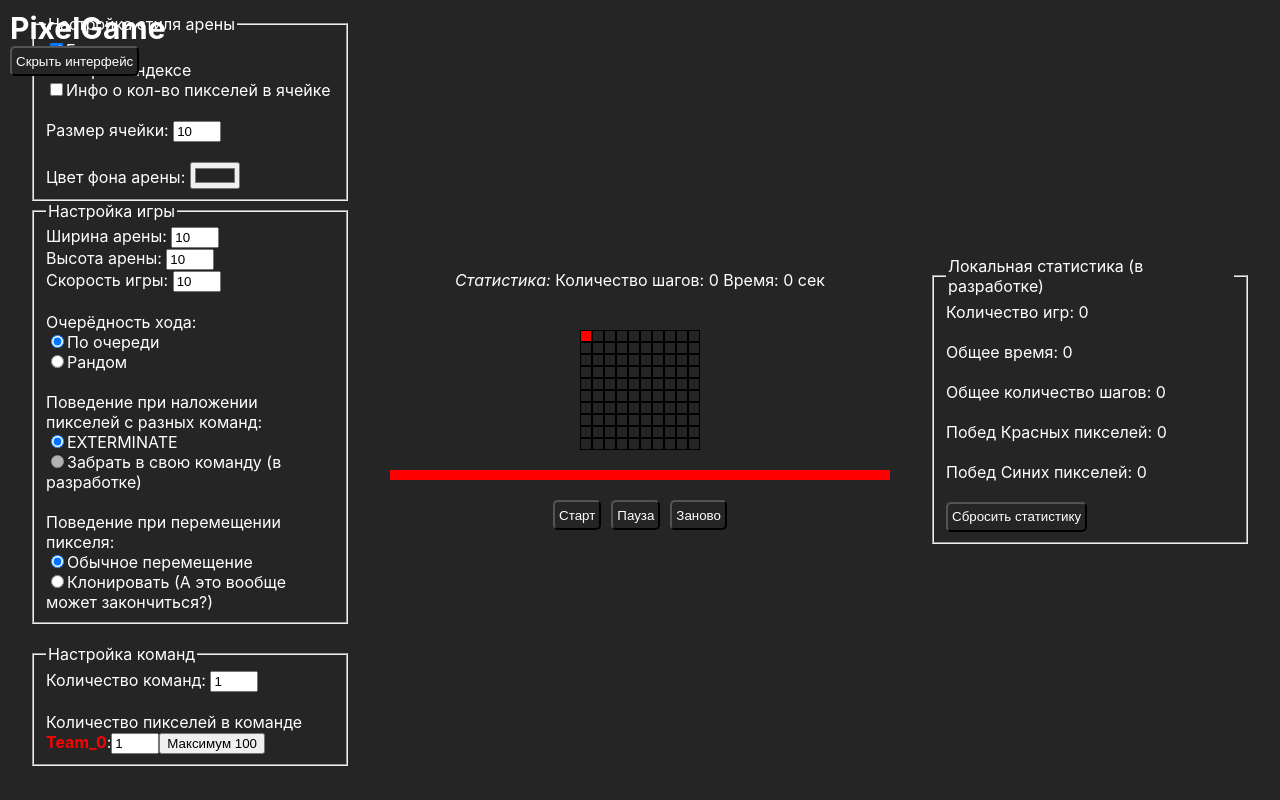
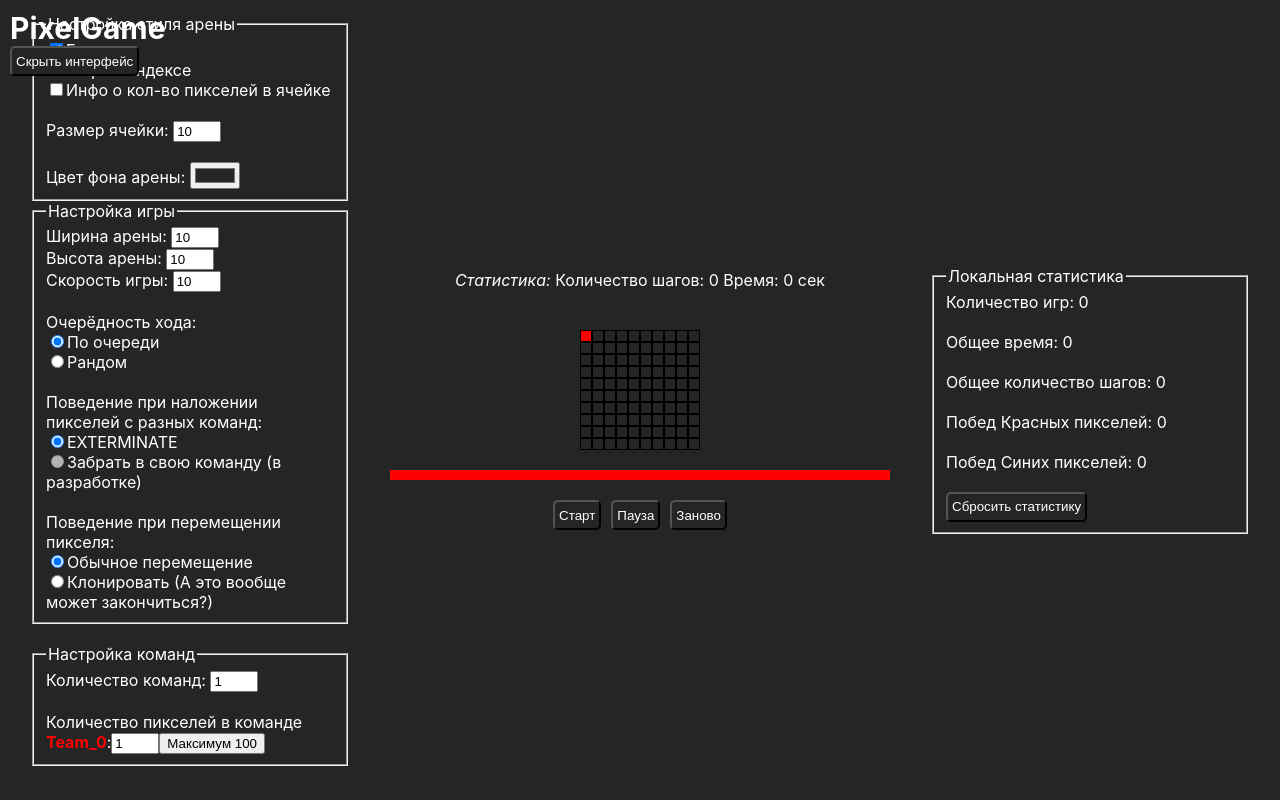
Before and after one commit to PraidFox/PixelVarV2, a React (Create React App) app: page / in a window 1280 px wide. Built offline with nearby package versions, Linux system fonts and the light colour scheme.

Commit message:
add context

```diff
--- a/src/App/App.tsx
+++ b/src/App/App.tsx
@@ -6,6 +6,8 @@ import {reducerTeam} from "../tools/reducers/reducerTeam";
 import {reducerSettingStyleArena} from "../tools/reducers/reduserSettingStyleArena";
 import {defaultSettingGame, defaultSettingStyleArena, defaultTeams, styleButton} from "../tools/storage/const";
 import {FormSetting} from "./LeftPanel/FormSetting";
+import {LocalStatisticsProvider} from "./Context/LocalStatistics";
+
 export const App = () => {
 
     const [settingGame, setSettingGame] = useReducer(reducerSettingGame, defaultSettingGame)
@@ -50,7 +52,8 @@ export const App = () => {
                     setSettingStyleArena={setSettingStyleArena}
                 />
             }
-
+            <LocalStatisticsProvider>
+                <>
                     <MainContentGame
                         teams={settingTeams}
                         settingGame={settingGame}
@@ -59,8 +62,10 @@ export const App = () => {
                         setUpdateLocalStatistic={setUpdateLocalStatistic}
                     />
 
-            {hiddenInformation && <LocalStatistics updateLocalStatistic={updateLocalStatistic} setUpdateLocalStatistic={setUpdateLocalStatistic}/>}
-
+                    {hiddenInformation && <LocalStatistics updateLocalStatistic={updateLocalStatistic}
+                                                           setUpdateLocalStatistic={setUpdateLocalStatistic}/>}
+                </>
+            </LocalStatisticsProvider>
         </div>
     )
 }
--- a/src/App/CentrContent/MainContentGame.tsx
+++ b/src/App/CentrContent/MainContentGame.tsx
@@ -1,4 +1,4 @@
-import React, {useEffect, useReducer, useRef, useState} from "react";
+import React, {useContext, useEffect, useReducer, useRef, useState} from "react";
 import {SettingGame} from "../../tools/Interfaces/SettingGameInterface";
 import {ArenaPlatform} from "./Content/ArenaPlatform";
 import {reducerTeam} from "../../tools/reducers/reducerTeam";
@@ -8,6 +8,7 @@ import {LocalStatisticsInfo, SettingStyleArena} from "../../tools/Interfaces/Oth
 import {Indicator} from "./Content/Indicator";
 import {styleButton} from "../../tools/storage/const";
 import {UtilsLocalStorage} from "../../tools/utilsLocalStorage";
+import {LocalStatisticsContext} from "../Context/LocalStatistics";
 
 
 
@@ -36,6 +37,8 @@ const MainContentGame = ({
     const whoseMove = useRef(0);
     const intervalId = useRef<NodeJS.Timeout>();
     const checkLostTeam = useRef(false);
+
+    const {updateLocalStatistics, updateLocalStatisticCountGame} = useContext(LocalStatisticsContext)
 
     useEffect(() => {
         setCurrentTeams({type: "COPY_TEAMS", payload: {teams: teams}})
@@ -86,12 +89,13 @@ const MainContentGame = ({
                 setTime(r => r + 1)
             }, 1000)
 
-            UtilsLocalStorage.updateLocalStatisticCountGame()
+            //UtilsLocalStorage.updateLocalStatisticCountGame()
+            updateLocalStatisticCountGame()
 
         } else {
             if (countSteps > 0) {
-
-                UtilsLocalStorage.updateLocalStatistics(time, countSteps, checkLostTeam, currentTeams)
+                //UtilsLocalStorage.updateLocalStatistics(time, countSteps, checkLostTeam, currentTeams)
+                updateLocalStatistics(time, countSteps, checkLostTeam.current, currentTeams)
 
                 clearInterval(intervalId.current)
             }
@@ -102,7 +106,8 @@ const MainContentGame = ({
 
 
     const resetGame = () => {
-        UtilsLocalStorage.updateLocalStatistics(time, countSteps, checkLostTeam, currentTeams)
+        //UtilsLocalStorage.updateLocalStatistics(time, countSteps, checkLostTeam, currentTeams)
+       updateLocalStatistics(time, countSteps, checkLostTeam.current, currentTeams)
 
         setUpdateLocalStatistic(true)
         setStartedGame(false)
--- /dev/null
+++ b/src/App/Context/LocalStatistics.tsx
@@ -0,0 +1,66 @@
+import React, {createContext, ReactNode, useEffect, useLayoutEffect, useState} from "react";
+import {LocalStatisticsInfo} from "../../tools/Interfaces/OtherInterface";
+import {defaultLocalStatistic} from "../../tools/storage/const";
+import {Team} from "../../tools/Interfaces/TeamInterface";
+import {copyObject} from "../../tools/utils";
+import {ContextInterfaces} from "../../tools/Interfaces/ContextInterfaces";
+
+export const LocalStatisticsContext = createContext<ContextInterfaces>({
+        localStatistics: copyObject(defaultLocalStatistic),
+        updateLocalStatistics: (totalTime: number, totalSteps: number, lostTeam: boolean, currentTeams: Team[]) => {
+        },
+        updateLocalStatisticCountGame: () => {
+        },
+        setDefaultLocalStatistics: () => {
+        }
+    }
+)
+
+
+export const LocalStatisticsProvider = ({children}: {children: ReactNode}) => {
+    const [localStatistics, setLocalStatistics] = useState<LocalStatisticsInfo>(copyObject(defaultLocalStatistic))
+
+    useLayoutEffect(() => {
+        const statistics  = localStorage.getItem("localStatisticsInfo")
+        if(statistics) {
+            setLocalStatistics(JSON.parse(statistics))
+        }
+    }, []);
+
+    useEffect(() => {
+        const updateLocalStorage = () => {
+            localStorage.setItem("localStatisticsInfo", JSON.stringify(localStatistics))
+        }
+        window.addEventListener('beforeunload', updateLocalStorage);
+        return () => {
+            window.removeEventListener('beforeunload', updateLocalStorage);
+        };
+    }, [localStatistics]);
+
+    const updateLocalStatistics = (totalTime: number, totalSteps: number, lostTeam: boolean, currentTeams: Team[]) => {
+        let newStatistic = copyObject(localStatistics)
+
+        if (lostTeam) {
+            currentTeams.find(team => team.pixels.length > 0)!.name == "Team_0" ? newStatistic.countWinTeamOne++ : newStatistic.countWinTeamTwo++
+        }
+        newStatistic.totalSteps += totalSteps
+        newStatistic.totalTime += totalTime
+
+        setLocalStatistics(r => ({...r, ...newStatistic}))
+    }
+
+    const updateLocalStatisticCountGame = () => {
+        setLocalStatistics(r => ({...r, countGames: r.countGames + 1}))
+    }
+    const setDefaultLocalStatistics = () => {
+        setLocalStatistics(copyObject(defaultLocalStatistic))
+    }
+
+    console.log("Вызвал", localStatistics)
+    return (
+        <LocalStatisticsContext.Provider
+            value={{localStatistics, updateLocalStatistics, updateLocalStatisticCountGame, setDefaultLocalStatistics}}>
+            {children}
+        </LocalStatisticsContext.Provider>
+    )
+}
--- a/src/App/RightPanel/LocalStatistics.tsx
+++ b/src/App/RightPanel/LocalStatistics.tsx
@@ -1,37 +1,40 @@
-import React, {useEffect, useState} from "react";
+import React, {useContext, useEffect, useState} from "react";
 import {LocalStatisticsInfo} from "../../tools/Interfaces/OtherInterface";
 import {defaultLocalStatistic, styleButton} from "../../tools/storage/const";
 import {UtilsLocalStorage} from "../../tools/utilsLocalStorage";
 import {Team} from "../../tools/Interfaces/TeamInterface";
+import {LocalStatisticsContext} from "../Context/LocalStatistics";
 
 export const LocalStatistics = ({updateLocalStatistic, setUpdateLocalStatistic}: { updateLocalStatistic: boolean, setUpdateLocalStatistic: (bool: boolean) => void }) => {
 
-    const [localStatistics, setLocalStatistics] = useState<LocalStatisticsInfo>()
+    const {localStatistics, setDefaultLocalStatistics} = useContext(LocalStatisticsContext)
 
-    useEffect(() => {
-        if (updateLocalStatistic) {
-            const localStatistics = UtilsLocalStorage.getLocalStatistics()
-            setLocalStatistics(localStatistics)
-            setUpdateLocalStatistic(false)
-        }
-    }, [updateLocalStatistic]);
-
-    const clearStatistic = () => {
-        UtilsLocalStorage.setDefaultLocalStatistics()
-        setLocalStatistics(defaultLocalStatistic)
-    }
-
-    useEffect(() => {
-        window.addEventListener('beforeunload', UtilsLocalStorage.updateLocalStorage);
-        return () => {
-            window.removeEventListener('beforeunload', UtilsLocalStorage.updateLocalStorage);
-        };
-    }, [localStatistics]);
+    // const [localStatistics, setLocalStatistics] = useState<LocalStatisticsInfo>()
+    //
+    // useEffect(() => {
+    //     if (updateLocalStatistic) {
+    //         const localStatistics = UtilsLocalStorage.getLocalStatistics()
+    //         setLocalStatistics(localStatistics)
+    //         setUpdateLocalStatistic(false)
+    //     }
+    // }, [updateLocalStatistic]);
+    //
+    // const clearStatistic = () => {
+    //     UtilsLocalStorage.setDefaultLocalStatistics()
+    //     setLocalStatistics(defaultLocalStatistic)
+    // }
+    //
+    // useEffect(() => {
+    //     window.addEventListener('beforeunload', UtilsLocalStorage.updateLocalStorage);
+    //     return () => {
+    //         window.removeEventListener('beforeunload', UtilsLocalStorage.updateLocalStorage);
+    //     };
+    // }, [localStatistics]);
 
     return (
         <div style={{width: "25%"}}>
             <fieldset>
-                <legend style={{color: "white"}}>Локальная статистика (в разработке)</legend>
+                <legend style={{color: "white"}}>Локальная статистика</legend>
                 <span style={{color: "white"}}>Количество игр: {localStatistics?.countGames}</span>
                 <br/>
                 <br/>
@@ -47,7 +50,7 @@ export const LocalStatistics = ({updateLocalStatistic, setUpdateLocalStatistic}:
                 <span style={{color: "white"}}>Побед Синих пикселей: {localStatistics?.countWinTeamTwo}</span>
                 <br/>
                 <br/>
-                <button style={styleButton} onClick={clearStatistic}>Сбросить статистику</button>
+                <button style={styleButton} onClick={setDefaultLocalStatistics}>Сбросить статистику</button>
             </fieldset>
         </div>
     )
--- /dev/null
+++ b/src/tools/Interfaces/ContextInterfaces.ts
@@ -0,0 +1,9 @@
+import {LocalStatisticsInfo} from "./OtherInterface";
+import {Team} from "./TeamInterface";
+
+export interface ContextInterfaces {
+    localStatistics: LocalStatisticsInfo
+    updateLocalStatistics: (totalTime: number, totalSteps: number, lostTeam: boolean, currentTeams: Team[]) => void
+    updateLocalStatisticCountGame: () => void
+    setDefaultLocalStatistics: () => void
+}
```
Lines whose indentation alone changed are shown as unchanged.
